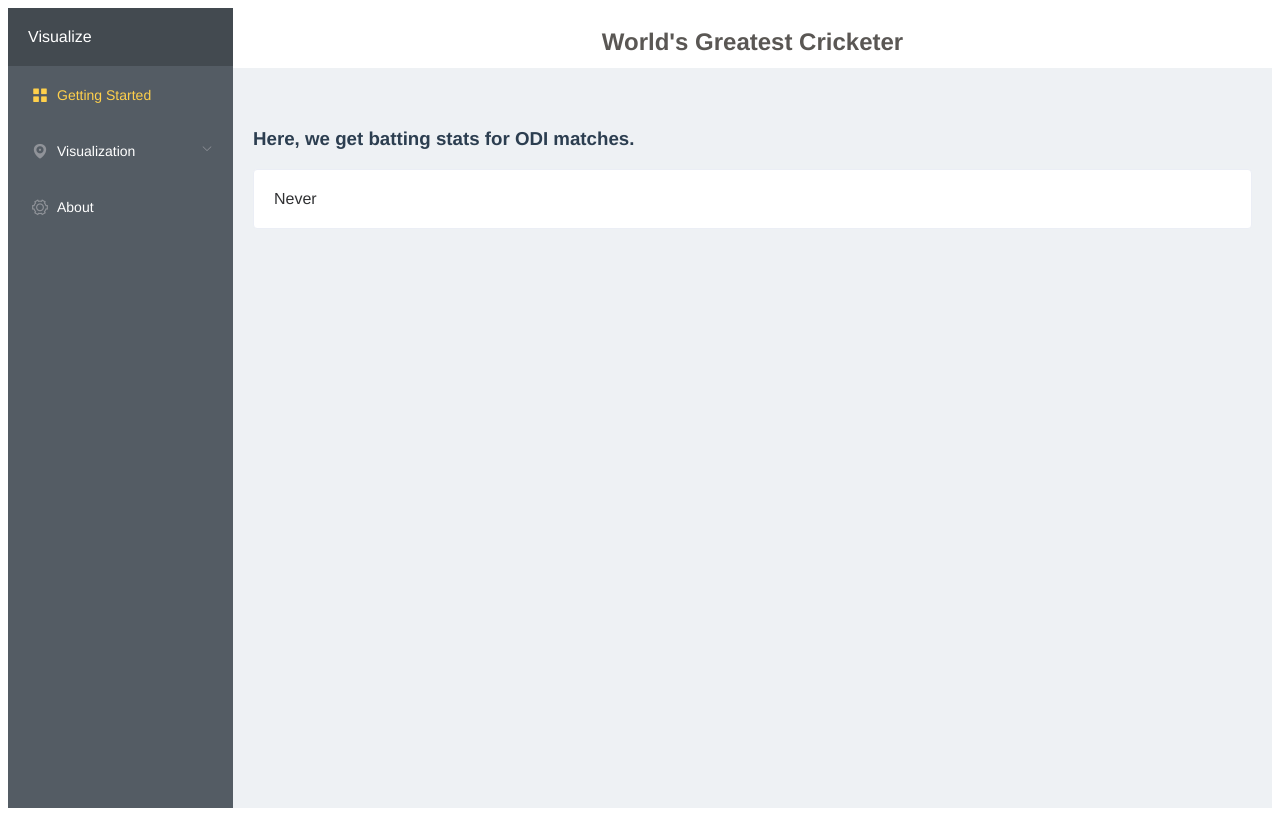
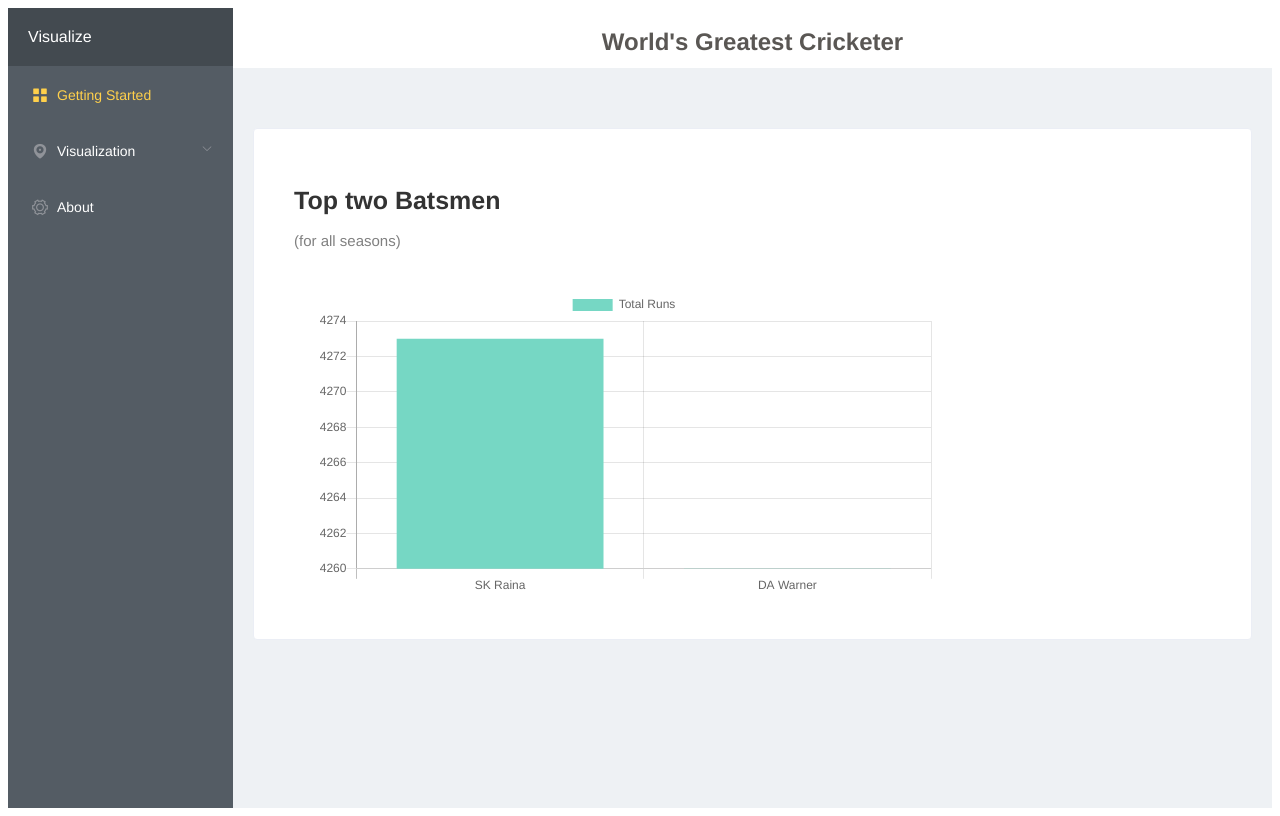
Before and after one commit to tapthoughts/worlds-greatest-cricketer, a Vue app: page /battingODI in a window 1280 px wide. Built offline with nearby package versions, Linux system fonts and the light colour scheme.

Commit message:
test chart

```diff
--- a/json/batting_ODI.json
+++ b/json/batting_ODI.json
@@ -21,6 +21,6 @@
             "Country": "Australia",
             "Is_Umpire": "0"
           },
-          "totalRuns": 3507
+          "totalRuns": 4260
     }
 ]
--- a/src/App.vue
+++ b/src/App.vue
@@ -74,4 +74,15 @@ export default {
     transition: .5s;
     box-shadow: 0 2px 12px 0 rgba(0,0,0,.1);
 }
+
+h1 {
+    color: #333;
+    font-size: 25px;
+    display: block;
+    margin-block-start: 0.67em;
+    margin-block-end: 0.67em;
+    margin-inline-start: 0px;
+    margin-inline-end: 0px;
+    font-weight: bold;
+}
 </style>
--- /dev/null
+++ b/src/components/Chart.vue
@@ -0,0 +1,59 @@
+<template>
+  <div class="chart-container" :style="style">
+    <div class="title-container" v-if="titleText">
+      <ChartTitle :title="titleText" :subTitle="subTitleText" />
+    </div>
+    <slot></slot>
+    <div class="bar-chart-container">
+      <canvas ref="chart"></canvas>
+    </div>
+  </div>
+</template>
+
+<script>
+  import Chart from 'chart.js';
+  import ChartTitle from '@/components/ChartTitle.vue';
+
+  export default {
+    name: 'Chart',
+    props: [
+      'titleText', 'subTitleText', 'chartType', 'chartData', 'chartOptions', 'parentStyle'
+    ],
+    components: { ChartTitle },
+    data() {
+      return {
+        chart: null,
+        style: this.parentStyle
+      };
+    },
+    mounted() {
+      this.chart = new Chart(this.$refs.chart.getContext("2d"), {
+        type: this.chartType,
+        data: this.chartData,
+        options: this.chartOptions
+      });
+    },
+    watch: {
+      chartData: function() {
+        this.chart.data = this.chartData;
+        this.chart.options = this.chartOptions;
+        this.chart.update();
+      },
+      parentStyle: function(newStyle) {
+        this.style = {
+          ...this.style,
+          ...newStyle
+        };
+      }
+    }
+  }
+</script>
+
+<style scoped>
+  .title-container {
+    margin-bottom: 40px;
+  }
+  .bar-chart-container {
+    margin-left: 20px;
+  }
+</style>
--- /dev/null
+++ b/src/components/ChartTitle.vue
@@ -0,0 +1,26 @@
+<template>
+  <div>
+      <h1>{{ title }}</h1>
+      <span v-if="subTitle" class="subtitle">{{subTitle}}</span>
+  </div>
+</template>
+
+<script>
+export default {
+  name: 'ChartTitle',
+  props: ['title', 'subTitle']
+};
+</script>
+
+<style>
+.subtitle {
+    color: gray;
+    font-size: 15px;
+    font-weight: normal;
+    display: block;
+    margin-block-start: 0.83em;
+    margin-block-end: 0.83em;
+    margin-inline-start: 0px;
+    margin-inline-end: 0px;
+}
+</style>
--- a/src/views/BattingODI.vue
+++ b/src/views/BattingODI.vue
@@ -1,17 +1,77 @@
 <template>
     <div class="batting-odi">
-        <h1>Here, we get batting stats for ODI matches.</h1>
+        <!-- <h1>Here, we get batting stats for ODI matches.</h1> -->
         <div class="card">
-            Never
+            <Chart
+            titleText="Top two Batsmen"
+            subTitleText="(for all seasons)"
+            chartType="bar"
+            :chartData="TopBatsmanData.data"
+            :chartOptions="TopBatsmanData.options"
+            :parentStyle="chartContainerStyle"
+            />
         </div>
     </div>
 </template>
 
 <script>
+import Chart from '@/components/Chart.vue';
+
+import batting_json from '../../json/batting_ODI.json';
+
 export default {
     name: 'battingODI',
-    components: {}
-};
+    components: { Chart },
+    data() {
+     return {
+      chartContainerStyle: {
+        margin: '20px',
+        width: '50vw',
+        display: 'inline-block'
+      },
+      TopBatsmanData: {
+        options: {
+          responsive: true,
+          scales: {
+            xAxes: [{
+              ticks: {
+                beginAtZero: true,
+                maxRotation: 0,
+                minRotation: 0
+              }
+            }],
+          }
+        //   onClick: (evt, item) => {
+        //     if (item && item[0] && item[0]._index != null) {
+        //       this.focusedBatman = batsman_json[item[0]._index];
+        //     }
+        //   }
+        },
+        data: {
+          labels: [],
+          datasets: []
+        }
+      }
+    }
+  },
+  mounted() {
+    const topBatsmenData = [];
+    Object.values(batting_json).forEach(team => {
+      topBatsmenData.push({
+        name: team.details.Player_Name,
+        totalRuns: team.totalRuns
+      });
+    });
+    this.TopBatsmanData.data = {
+      labels: topBatsmenData.map(t => t.name),
+      datasets: [{
+        label: 'Total Runs',
+        data: topBatsmenData.map(t => t.totalRuns),
+        backgroundColor: '#76D7C4'
+      }]
+    };
+  }
+}
 </script>
 
 <style scoped>
```
